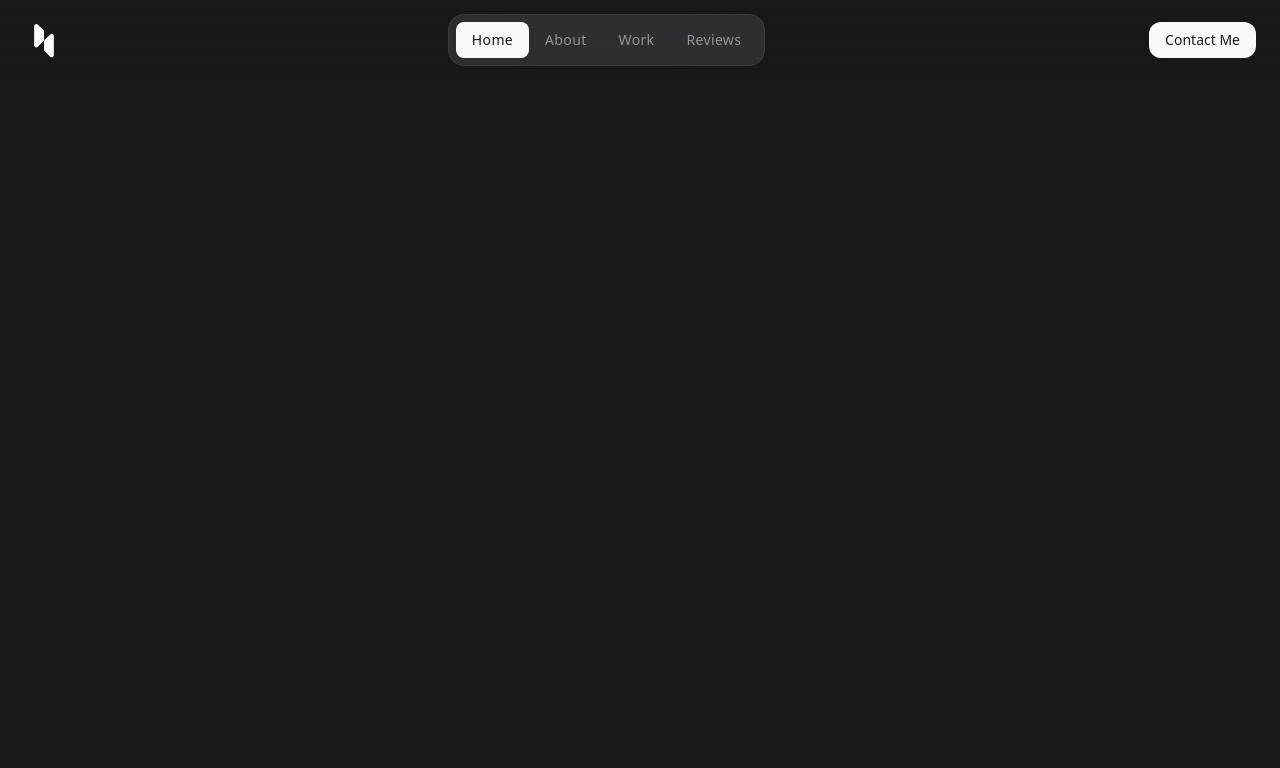
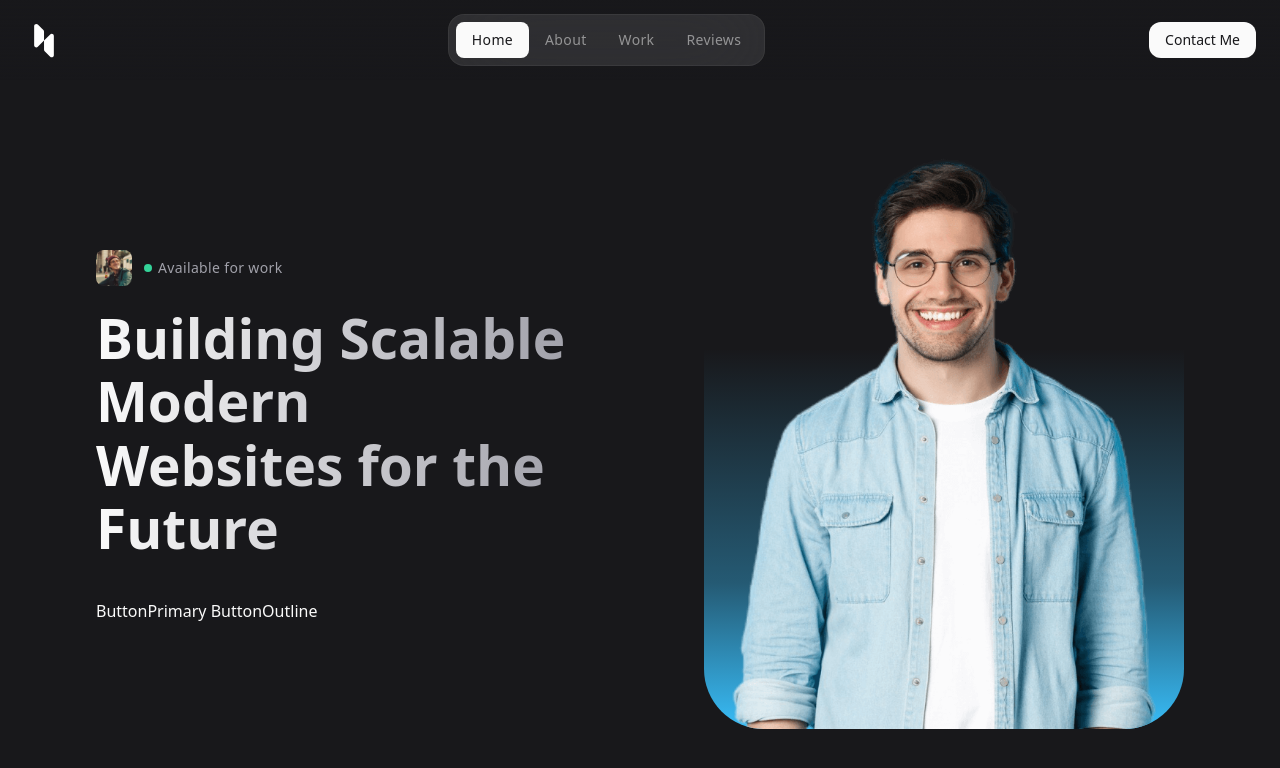
Before and after one commit to ankisami/my-portfolio, a React (Vite) app: page / in a window 1280 px wide. Shown: the top 768 px of the page. Built offline with nearby package versions, Linux system fonts and the light colour scheme.

Commit message:
feat : add hero section

```diff
--- a/src/App.tsx
+++ b/src/App.tsx
@@ -1,7 +1,14 @@
-import { Header } from "./components";
+import { Header, Hero } from "./components";
 
 function App() {
-  return <Header />;
+  return (
+    <>
+      <Header />
+      <main>
+        <Hero />
+      </main>
+    </>
+  );
 }
 
 export default App;
--- a/src/components/Header.tsx
+++ b/src/components/Header.tsx
@@ -4,7 +4,7 @@ import { Navbar } from ".";
 const Header = () => {
   const [navOpen, setNavOpen] = useState(false);
   return (
-    <div className="fixed top-0 left-0 w-full h-20 flex items-center z-40 bg-gradient-to-b from-zinc-900 to-zinc-900/0 ">
+    <header className="fixed top-0 left-0 w-full h-20 flex items-center z-40 bg-gradient-to-b from-zinc-900 to-zinc-900/0 ">
       <div className="max-w-screen-2xl w-full mx-auto px-4 flex justify-between items-center md:px-6 md:grid-cols-[1fr, 3fr, 1fr]">
         <h1>
           <a href="/" className="logo">
@@ -32,7 +32,7 @@ const Header = () => {
           Contact Me
         </a>
       </div>
-    </div>
+    </header>
   );
 };
 
--- /dev/null
+++ b/src/components/Hero.tsx
@@ -0,0 +1,52 @@
+import React from "react";
+
+const Hero = () => {
+  return (
+    <section id="home" className="pt-28 lg:pt-36">
+      <div className="container items-center lg:grid lg:grid-cols-2 lg:gap-10">
+        <div>
+          <div className="flex items-center gap-3">
+            <figure className="img-box h-9 w-9 rounded-lg">
+              <img
+                src="/images/avatar-1.jpg"
+                width={40}
+                height={40}
+                alt="hero"
+                className="img-cover"
+              />
+            </figure>
+
+            <div className="flex items-center gap-1.5 text-zinc-400 text-sm tracking-wide">
+              <span className="relative w-2 h-2 rounded-full bg-emerald-400">
+                <span className="absolute inset-0 rounded-full bg-emerald-400 animate-ping"></span>
+              </span>
+              Available for work
+            </div>
+          </div>
+
+          <h2 className="headline-1 max-w-[15ch] sm:max-w-[20ch] lg:max-w-[15ch] mt-5 mb-8 lg:mb-10">
+            Building Scalable Modern Websites for the Future
+          </h2>
+
+          <div className="flex items-center gap-3">
+            ButtonPrimary ButtonOutline
+          </div>
+        </div>
+
+        <div className="hidden lg:block">
+          <figure className="w-full max-w-[480px] ml-auto bg-gradient-to-t from-sky-400 via-25% via-sky-400/40 to-65% rounded-[60px] overflow-hidden">
+            <img
+              src="/images/hero-banner.png"
+              width={656}
+              height={800}
+              alt="My photo"
+              className="w-full"
+            />
+          </figure>
+        </div>
+      </div>
+    </section>
+  );
+};
+
+export default Hero;
--- a/src/components/index.ts
+++ b/src/components/index.ts
@@ -1,2 +1,3 @@
 export { default as Header } from "./Header";
 export { default as Navbar } from "./Navbar";
+export { default as Hero } from "./Hero";
--- a/src/index.css
+++ b/src/index.css
@@ -8,6 +8,29 @@ html {
 
 body {
   @apply bg-zinc-900 text-zinc-50 h-[200vh];
+}
+
+.container {
+  @apply px-4 mx-auto lg:px-8 xl:max-w-6xl;
+}
+
+.img-box {
+  @apply bg-zinc-700 overflow-hidden;
+}
+
+.img-cover {
+  @apply w-full h-full object-cover;
+}
+
+.headline-1 {
+  @apply max-w-max;
+  background: -webkit-linear-gradient(0deg, #fafafa, #a1a1aa);
+  -webkit-background-clip: text;
+  -webkit-text-fill-color: transparent;
+}
+
+.headline-1 {
+  @apply text-5xl leading-tight font-semibold lg:text-[55px] lg:leading-[1.15];
 }
 
 .menu-btn {
```
